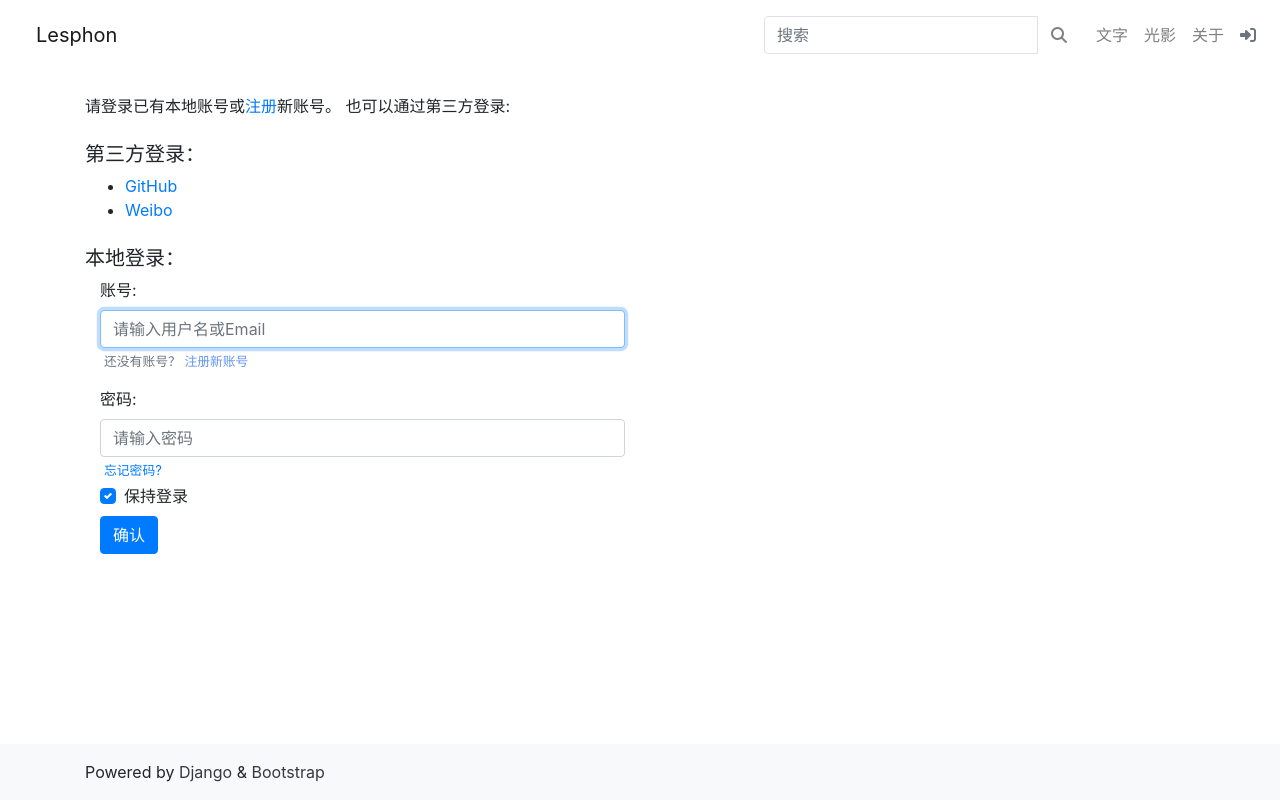
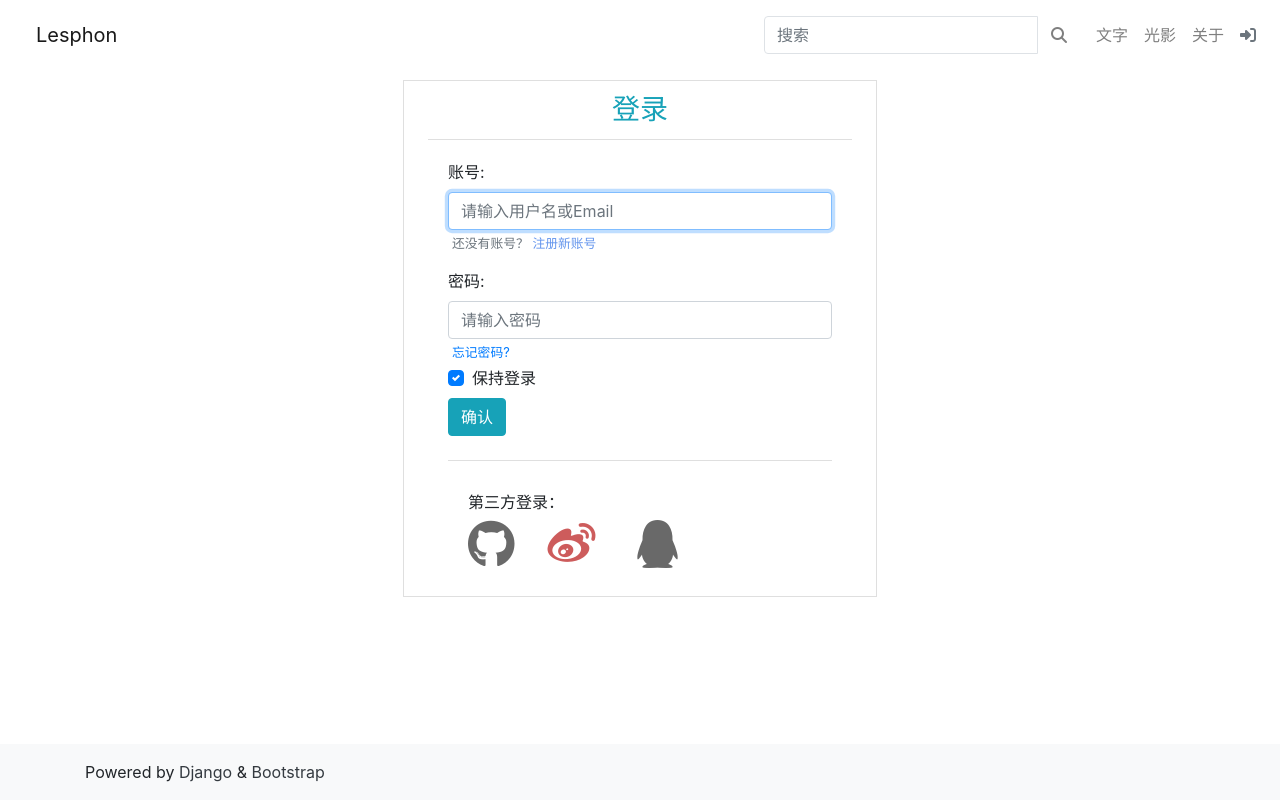
Before and after one commit to pangzix/myblog, a Django app: page /accounts/login/ in a window 1280 px wide. Run offline with Django 3.2, Linux system fonts and the light colour scheme; some libraries are stand-ins or nearby versions.

Commit message:
登录UI更改

```diff
--- a/templates/account/login.html
+++ b/templates/account/login.html
@@ -8,43 +8,28 @@
 {% block content %}
 <div class="container">
     <div class="row">
-        <div class="col-12">
-            <br>
-            {% get_providers as socialaccount_providers %}
-            {% if socialaccount_providers %}
-            <p>
-                {% blocktrans with site.name as site_name %}请登录已有本地账号或<a href="{{ signup_url }}">注册</a>新账号。
-                也可以通过第三方登录:{% endblocktrans %}
-            </p>
-
-            <div class="socialaccount_ballot">
-                <h5 class="mb-2 mt-4">第三方登录：</h5>
-                <ul class="socialaccount_providers">
-                  {% include "socialaccount/snippets/provider_list.html" with process="login" %}
-                </ul>
-                <h5 class="mb-2 mt-4">本地登录：</h5>
+        <div class="col-4 col-sm-8 col-md-6 offset-sm-2 offset-md-3 px-xl-5">
+            <div class="card rounded-0 px-3 px-lg-4">
+                <div class="card-header text-center bg-white py-2">
+                    <h3 class="my-1 text-info">登录</h3>
                 </div>
-
-            {% include "socialaccount/snippets/login_extra.html" %}
-
-            {% else %}
-            <p>{% blocktrans %}If you have not created an account yet, then please
-            <a href="{{ signup_url }}">sign up</a> first.{% endblocktrans %}</p>
-            {% endif %}
-            <div class="col-6">
-                <form class="login" id="login_form" method="POST" action="{% url 'account_login' %}">
+                <div class="card-body card-login">
+                    <form class="login" method="post" action="{% url 'account_login' %}">
                         {% csrf_token %}
                         <div class="form-group">
                             <label for="id_login">账号: </label>
                             <input type="text" name="login" placeholder="请输入用户名或Email" autofocus="autofocus" required
                                 id="id_login" class="form-control" />
+
                             <small class="form-text text-muted ml-1">
                             还没有账号？
                             <a href="{% url 'account_signup' %}" style="color: cornflowerblue; ">
                                 注册新账号
                             </a>
                             </small>
+
                         </div>
+
                         <div class="form-group mb-1">
                         <label for="id_password">
                             密码:
@@ -57,14 +42,30 @@
                             </a>
                         </small>
                         </div>
+
                         <div class="custom-control custom-checkbox mb-2">
-                        <input type="checkbox" name="remember" id="id_remember" checked class="custom-control-input" />
+                        <input type="checkbox" name="remember" id="id_remember" checked class="custom-control-input bg-info" />
                         <label for="id_remember" class="custom-control-label">
                             保持登录
                         </label>
                         </div>
-                    <button class="primaryAction btn btn-primary" type="submit" id="submit_login">确认</button>
+                        <button class="primaryAction btn btn-info right" type="submit" id="submit_login" >确认</button>
+
                     </form>
+                    <br>
+
+                <div class="card-footer bg-white py-2">
+                <h6 class="mb-2 mt-4">第三方登录：</h6>
+                <a href="/accounts/github/login/?process=login" id="github_a"><i class="fab fa-github" style="font-size: 3em; color: dimgray;"></i></a>
+                <span class="blog-meta__separator"></span>
+                <a href="#" class="mr-2" id="weibo_a"><i class="fab fa-weibo" style="font-size: 3em; color: indianred;"></i></a>
+                 <span class="blog-meta__separator"></span>
+                <a href="#" class="mr-2" id="qq_a"><i class="fab fa-qq" style="font-size: 3em; color: dimgray;"></i></a>
+                </div>
+                </div>
+                </div>
+
+
             </div>
         </div>
     </div>
--- a/templates/article/index.html
+++ b/templates/article/index.html
@@ -6,7 +6,7 @@
 {% block title %}
     首页
 {% endblock title %}
-
+<body>
 <!-- 写入 base.html 中定义的 content -->
 {% block content %}
 
@@ -98,3 +98,4 @@
 </div>
 </div>
 {% endblock content  %}
+</body>
--- a/templates/base.html
+++ b/templates/base.html
@@ -19,7 +19,7 @@
     <link rel="stylesheet" href="{% static 'wpxon-blog/myblog.css' %}">
     <meta name="viewport" content="width=device-width, initial-scale=1, shrink-to-fit=no">
 </head>
- <body >
+ <body  style="padding-top: 80px;padding-bottom: 70px;">
 
     <!-- 引入导航栏 -->
     {% include 'header.html' %}
--- a/templates/header.html
+++ b/templates/header.html
@@ -23,7 +23,7 @@ $(document).ready(function(){
   });
 </script>
 
- <body style="padding-top: 70px;padding-bottom: 70px;">
+ <body >
 <!-- 定义导航栏 -->
 <nav class="navbar navbar-expand-md navbar-light  fixed-top" >
 
```
Lines whose indentation alone changed are shown as unchanged.
